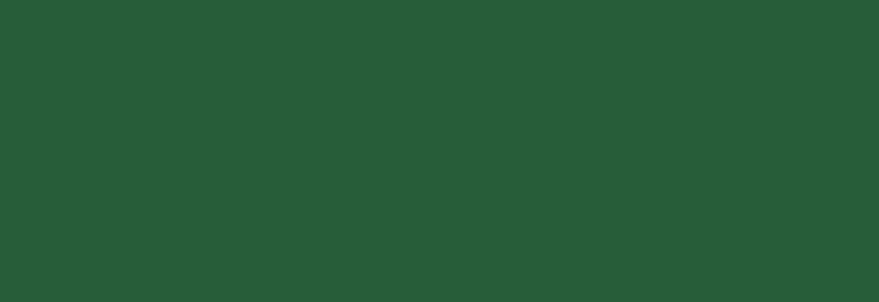
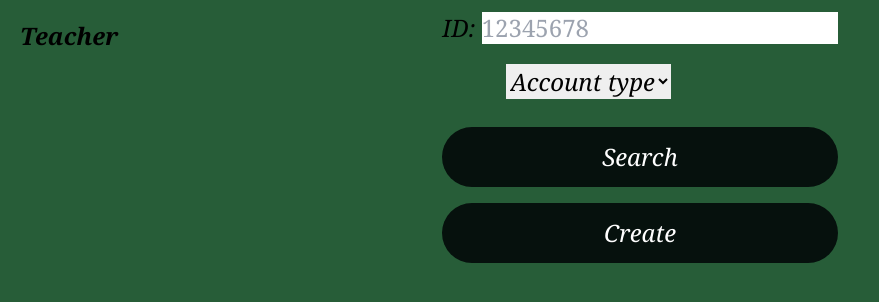
Before and after one commit to navvolcy/mega, a React (Create React App) app: page /Teacher in a window 1280 px wide. Shown: the top 302 px of the page, without its empty margins (0-879 px from the left). Built offline with nearby package versions, Linux system fonts and the light colour scheme.

Commit message:
Clean the code up before getting tro functionality

```diff
--- a/src/compnents/UVUadmin.jsx
+++ b/src/compnents/UVUadmin.jsx
@@ -1,5 +1,6 @@
 import React from "react";
-
+import Create from "./subComponents/Create";
+import Search from "./subComponents/Search";
 
 // Admin can create and see all courses and all student logs. Admin can create a teacher, TA, or student. Admin is "god" of the system.
 // Create/delet/view  Teachers, TA, and students ->
@@ -31,12 +32,12 @@ const UVUadmin = () =>{
                                 <option value={"Teacher"}>Teacher</option>
                                 <option value={"TA"}>TA</option>
                                 <option value={"Student"}>Student</option>
-                            </select>
+                        </select>
                             </div>
-                        <button className=" text-2xl italic font-serif bg-[#06110d] text-[white] cursor-pointer w-full mx-0 my-2 px-5 py-3.5 border-[none] hover:bg-green-950 active:bg-green-900 focus:outline-none focus:ring focus:ring-green-700 rounded-full">Search</button>
+                       <Search/>
 
                     </form>
-                    <button className="text-2xl italic font-serif bg-[#06110d] text-[white] cursor-pointer w-full mx-0 my-2 px-5 py-3.5 border-[none] hover:bg-green-950 active:bg-green-900 focus:outline-none focus:ring focus:ring-green-700 rounded-full">Create</button>
+                    <Create/>
 
 
             </div>
--- a/src/compnents/subComponents/Create.jsx
+++ b/src/compnents/subComponents/Create.jsx
@@ -0,0 +1,12 @@
+import React from "react";
+
+const Create = () =>{
+
+
+    return(
+        <div>
+             <button className="text-2xl italic font-serif bg-[#06110d] text-[white] cursor-pointer w-full mx-0 my-2 px-5 py-3.5 border-[none] hover:bg-green-950 active:bg-green-900 focus:outline-none focus:ring focus:ring-green-700 rounded-full">Create</button>
+        </div>
+    )
+}
+export default Create;
--- a/src/compnents/subComponents/Search.jsx
+++ b/src/compnents/subComponents/Search.jsx
@@ -0,0 +1,10 @@
+import React from "react";
+
+const Search =()=>{
+    return(
+        <div>
+             <button className=" text-2xl italic font-serif bg-[#06110d] text-[white] cursor-pointer w-full mx-0 my-2 px-5 py-3.5 border-[none] hover:bg-green-950 active:bg-green-900 focus:outline-none focus:ring focus:ring-green-700 rounded-full">Search</button>
+        </div>
+    )
+}
+export default Search;
--- a/src/compnents/subComponents/ViewAll.jsx
+++ b/src/compnents/subComponents/ViewAll.jsx
@@ -0,0 +1 @@
+import React from "react";
--- a/src/compnents/teacher.jsx
+++ b/src/compnents/teacher.jsx
@@ -4,6 +4,37 @@ import React from "react";
 const Teacher =() =>{
     return(
         <div>
+            <div className=" w-full h-[80px] flex justify-between  px-4">
+            <div className="absolute left-0 top-0 font-bold text-2xl italic font-serif p-5 ">
+                <h1>
+                    Teacher
+                </h1>
+            </div>
+
+
+            {/*list of Teacher, TA, Student*/}
+            <div className="text-2xl italic font-serif ">
+                {/*Teacher form that can do CRUD */}
+
+                    <form className="font-thin text-2xl italic font-serif ">
+                        <label><b> ID: </b></label>
+                        <input type='text' placeholder='12345678' maxLength={8}/>
+                        <div>
+                        <select className="font-thin text-2xl italic font-serif  mx-16 my-5 ">
+                                <option>Account type</option>
+                                <option value={"TA"}>TA</option>
+                                <option value={"Student"}>Student</option>
+                        </select>
+                            </div>
+                        <button className=" text-2xl italic font-serif bg-[#06110d] text-[white] cursor-pointer w-full mx-0 my-2 px-5 py-3.5 border-[none] hover:bg-green-950 active:bg-green-900 focus:outline-none focus:ring focus:ring-green-700 rounded-full">Search</button>
+
+                    </form>
+                    <button className="text-2xl italic font-serif bg-[#06110d] text-[white] cursor-pointer w-full mx-0 my-2 px-5 py-3.5 border-[none] hover:bg-green-950 active:bg-green-900 focus:outline-none focus:ring focus:ring-green-700 rounded-full">Create</button>
+
+
+            </div>
+
+        </div>
 
         </div>
     )
```
